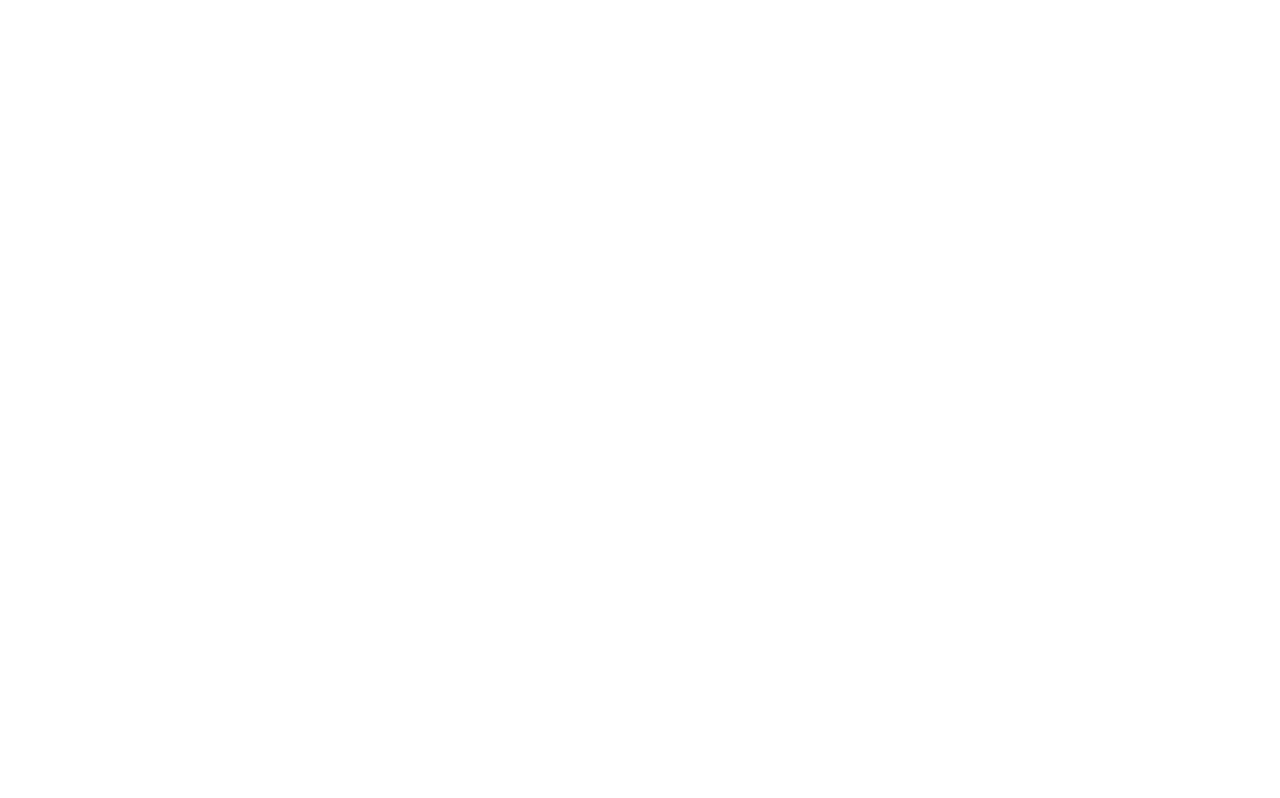
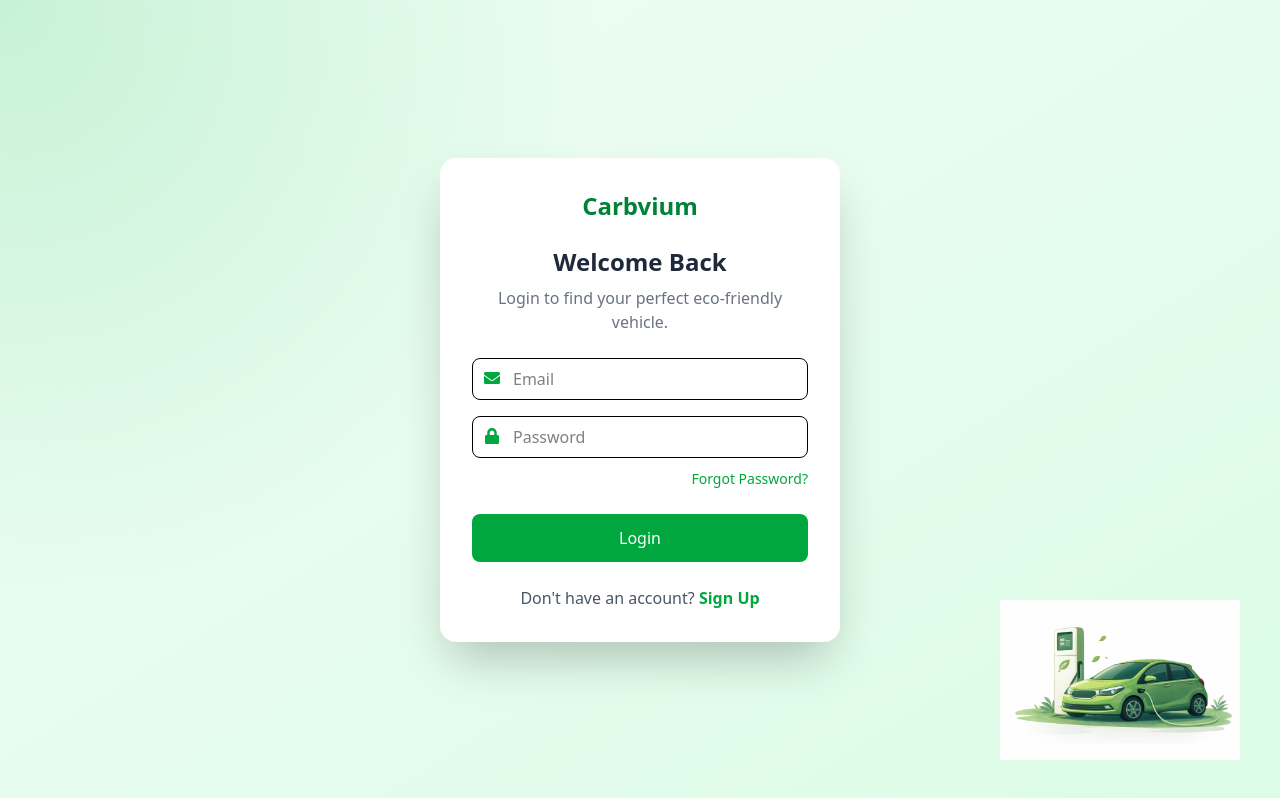
Before and after one commit to ManasTiwari-2101/Carbvium, a React (Vite) app in the folder Carbvium_Frontend/: page /login in a window 1280 px wide. Before the commit this address had no page. Built offline with nearby package versions, Linux system fonts and the light colour scheme.

Commit message:
added login.jsx and image ui not fully polished need working and also sign-up is not  present

```diff
--- a/Carbvium_Frontend/src/App.jsx
+++ b/Carbvium_Frontend/src/App.jsx
@@ -1,11 +1,13 @@
 import { BrowserRouter, Routes, Route } from 'react-router-dom';
 import Landing from "./pages/landing";
+import Login from "./pages/login";
 
 function App() {
   return (
     <BrowserRouter>
       <Routes>
         <Route path="/" element={<Landing />} />
+        <Route path="/login" element={<Login />} />
       </Routes>
     </BrowserRouter>
   )
--- /dev/null
+++ b/Carbvium_Frontend/src/pages/login.jsx
@@ -0,0 +1,78 @@
+import { FaEnvelope, FaLock } from "react-icons/fa";
+import carImage from "../assets/ev-car.png";
+
+export default function Login() {
+  return (
+    <div className="min-h-screen bg-gradient-to-br from-green-50 to-green-100 flex items-center justify-center relative overflow-hidden">
+
+      {/* Background Decorative Layer */}
+      <div className="absolute inset-0 opacity-20 bg-[radial-gradient(circle_at_top_left,_#22c55e,_transparent_40%)]"></div>
+
+      {/* Login Card */}
+      <div className="bg-white shadow-2xl rounded-2xl w-[400px] p-8 relative z-10">
+
+        {/* Logo */}
+        <div className="flex items-center justify-center mb-6">
+          <span className="text-2xl font-bold text-green-700">
+            Carbvium
+          </span>
+        </div>
+
+        {/* Welcome Text */}
+        <h2 className="text-2xl font-semibold text-gray-800 text-center mb-2">
+          Welcome Back
+        </h2>
+        <p className="text-gray-500 text-center mb-6">
+          Login to find your perfect eco-friendly vehicle.
+        </p>
+
+        {/* Email Input */}
+        <div className="relative mb-4">
+          <FaEnvelope className="absolute left-3 top-3 text-green-600" />
+          <input
+            type="email"
+            placeholder="Email"
+            className="w-full pl-10 pr-4 py-2 border rounded-lg focus:outline-none focus:ring-2 focus:ring-green-500"
+          />
+        </div>
+
+        {/* Password Input */}
+        <div className="relative mb-2">
+          <FaLock className="absolute left-3 top-3 text-green-600" />
+          <input
+            type="password"
+            placeholder="Password"
+            className="w-full pl-10 pr-4 py-2 border rounded-lg focus:outline-none focus:ring-2 focus:ring-green-500"
+          />
+        </div>
+
+        {/* Forgot Password */}
+        <div className="text-right mb-6">
+          <button className="text-sm text-green-600 hover:underline">
+            Forgot Password?
+          </button>
+        </div>
+
+        {/* Login Button */}
+        <button className="w-full bg-green-600 text-white py-3 rounded-lg hover:bg-green-700 transition duration-300 font-medium">
+          Login
+        </button>
+
+        {/* Signup Link */}
+        <p className="text-center mt-6 text-gray-600">
+          Don't have an account?{" "}
+          <span className="text-green-600 font-semibold cursor-pointer hover:underline">
+            Sign Up
+          </span>
+        </p>
+      </div>
+
+      {/* Car Image Right Bottom */}
+      <img
+        src={carImage}
+        alt="EV Car"
+        className="absolute bottom-10 right-10 w-60 hidden md:block"
+      />
+    </div>
+  );
+}
```
Also changed, not shown: Carbvium_Frontend/src/assets/ev-car.png (added).
